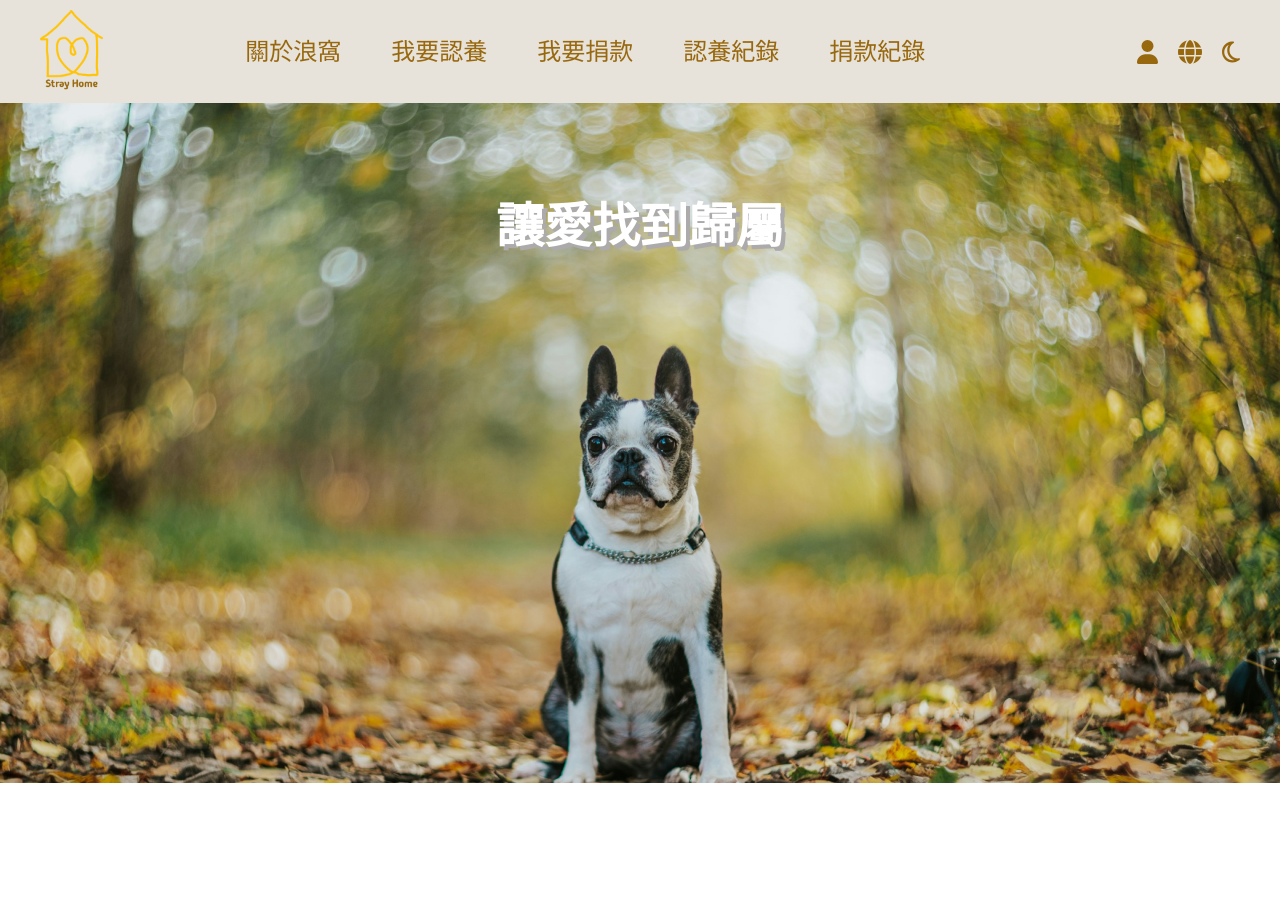
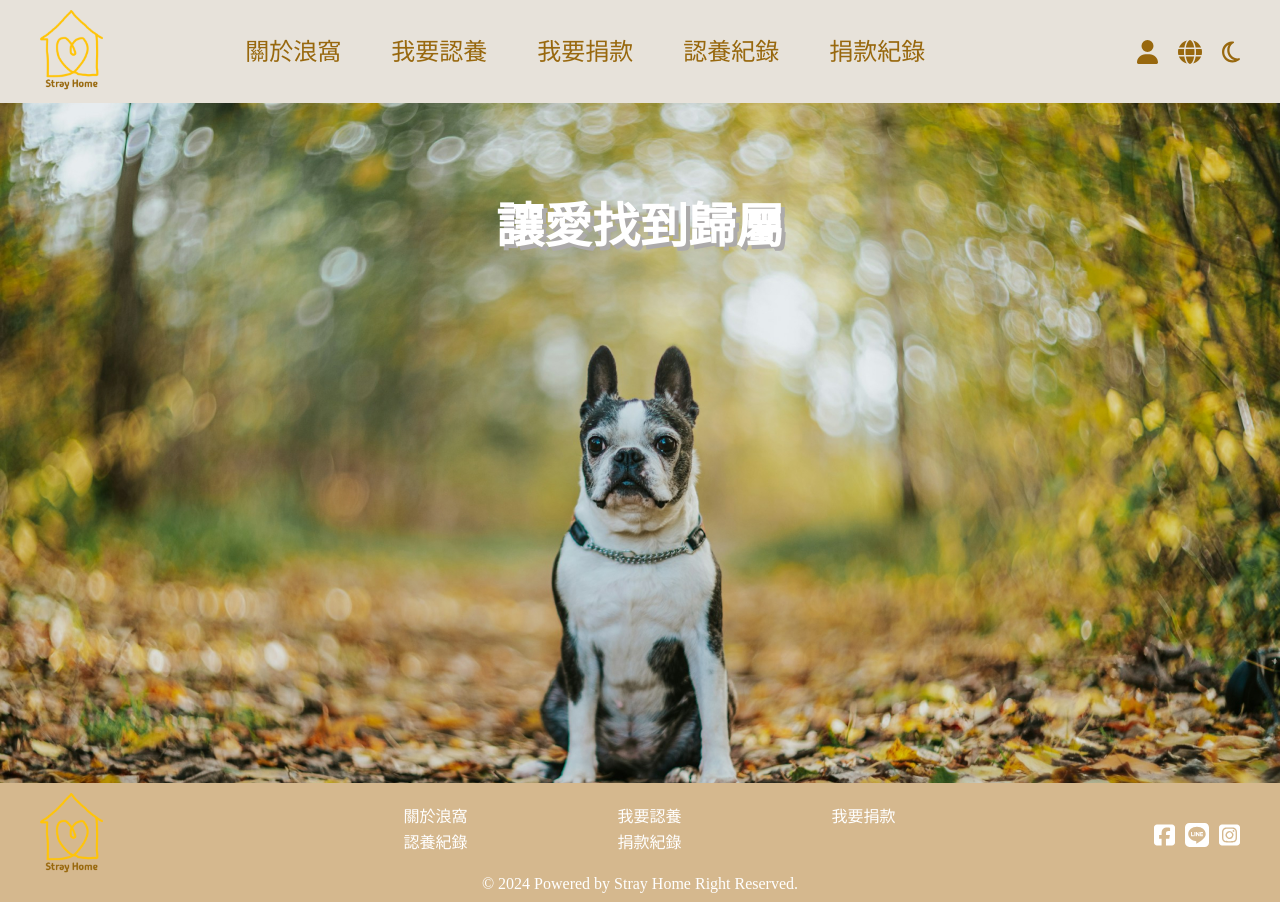
Before and after one commit to hanxinn/stray_home, a Vue app: page /home in a window 1280 px wide. Before the commit the page ends 800 px from the top, so only its background shows below. Built offline with nearby package versions, Linux system fonts and the light colour scheme.

Commit message:
footer done

```diff
--- a/src/main.js
+++ b/src/main.js
@@ -12,9 +12,10 @@ import { FontAwesomeIcon } from '@fortawesome/vue-fontawesome'
 /* import specific icons */
 import { faUser, faMoon, faGlobe } from '@fortawesome/free-solid-svg-icons'
 import { faMoon as faMoonRegular } from '@fortawesome/free-regular-svg-icons'
+import { faSquareFacebook, faLine, faSquareInstagram } from '@fortawesome/free-brands-svg-icons'
 
 /* add icons to the library */
-library.add(faUser, faMoon, faMoonRegular, faGlobe)
+library.add(faUser, faMoon, faMoonRegular, faGlobe, faSquareFacebook, faLine, faSquareInstagram   )
 
 const app = createApp(App)
 
--- a/src/views/Home/index.vue
+++ b/src/views/Home/index.vue
@@ -7,7 +7,7 @@
       <div class="logo">
         <RouterLink to="/"><img class="header-logo" src="../../assets/pic/home/headerlogo.png" alt="logo"></RouterLink>
       </div>
-      <div class="nav">
+      <div class="header-nav">
         <ul>
           <RouterLink to="/about">
             <li>關於浪窩</li>
@@ -38,6 +38,43 @@
   <section class="banner">
     <h1>讓愛找到歸屬</h1>
   </section>
+  <footer>
+    <div class="container">
+      <div class="footer-info">
+        <div class="logo">
+        <RouterLink to="/"><img class="footer-logo" src="../../assets/pic/home/headerlogo.png" alt="logo"></RouterLink>
+      </div>
+      <div class="footer-nav">
+        <ul>
+          <RouterLink to="/about">
+            <li>關於浪窩</li>
+          </RouterLink>
+          <RouterLink to="/adopt">
+            <li>我要認養</li>
+          </RouterLink>
+          <RouterLink to="/donate">
+            <li>我要捐款</li>
+          </RouterLink>
+          <RouterLink to="/adoptRecord">
+            <li>認養紀錄</li>
+          </RouterLink>
+          <RouterLink to="/donateRecord">
+            <li>捐款紀錄</li>
+          </RouterLink>
+        </ul>
+
+      </div>
+      <div class="contact">
+        <font-awesome-icon class="icon" icon="fa-brands fa-square-facebook" />
+        <font-awesome-icon class="icon" icon="fa-brands fa-line" />
+        <font-awesome-icon class="icon" icon="fa-brands fa-square-instagram" />
+      </div>
+      </div>
+       <div class="copyright">
+            <p>© 2024 Powered by Stray Home Right Reserved.</p>
+        </div>
+    </div>
+  </footer>
 
 </template>
 
@@ -58,7 +95,7 @@
         }
 
       }
-      .nav {
+      .header-nav {
         font-size: 24px;
         color: #98680E;
         ul {
@@ -98,5 +135,61 @@
       font-weight: bold;
     }
   }
+  footer {
+    padding-top: 10px;
+    padding-bottom: 10px;
+    background-color: #D5B88E;
+    .container {
+      width: 1200px;
+      margin: 0 auto;
+      .footer-info {
+        display: flex;
+        justify-content: space-between;
+        align-items: center;
+        .logo {
+        .footer-logo {
+          height: 80px;
+        }
+      }
+      .footer-nav {
+        font-size: 16px;
+        color: white;
+        margin-left: 150px;
+        ul {
+          display: flex;
+          flex-wrap: wrap;
+          width: 80%;
+          a {
+            text-decoration: none;
+            color: white;
+            li {
+              margin-bottom: 10px;
+              margin-left: 150px;
+
+
+            }
+          }
+        }
+
+      }
+      .contact {
+        display: flex;
+        flex-wrap: nowrap;
+        .icon {
+          font-size: 24px;
+          margin-left: 10px;
+          color: white;
+        }
+      }
+      }
+      .copyright {
+        p {
+          color: white;
+          text-align: center;
+          font-size: 16px;
+        }
+      }
+    }
+  }
 
 </style>
```
